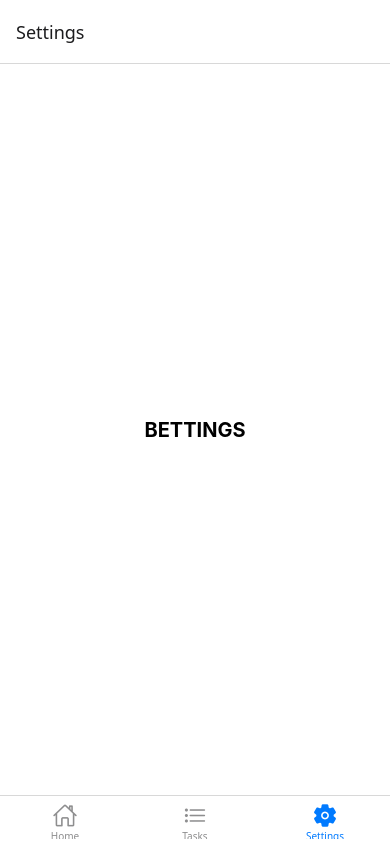
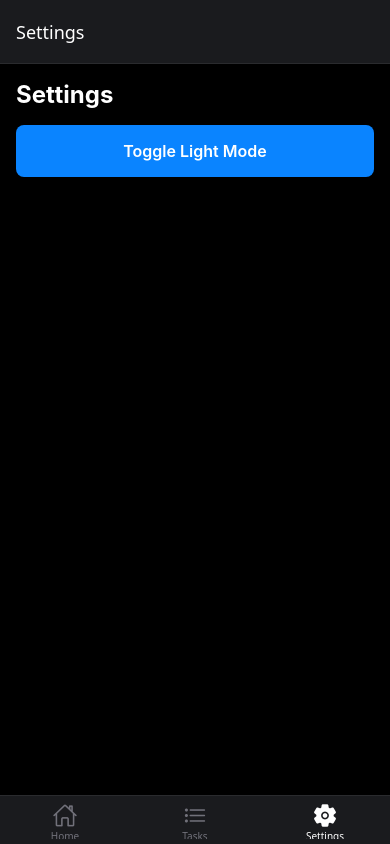
Before and after one commit to hissterical/rntodo, a React Native app: screen /Settings in a window 390 px wide. Built offline with nearby package versions, Linux system fonts and the light colour scheme.

Commit message:
Tacky dark mode added.

```diff
--- a/App.tsx
+++ b/App.tsx
@@ -1,13 +1,16 @@
 // App.tsx
 import React from 'react';
-import { NavigationContainer } from '@react-navigation/native';
-import { AppNavigator } from './src/navigation/AppNavigator';
+import {NavigationContainer} from '@react-navigation/native';
+import {AppNavigator} from './src/navigation/AppNavigator';
+import {ThemeProvider} from './src/context/ThemeContext';
 
 function App() {
   return (
-    <NavigationContainer>
-      <AppNavigator />
-    </NavigationContainer>
+    <ThemeProvider>
+      <NavigationContainer>
+        <AppNavigator />
+      </NavigationContainer>
+    </ThemeProvider>
   );
 }
 
--- a/src/components/SpeechToText.jsx
+++ b/src/components/SpeechToText.jsx
@@ -2,7 +2,7 @@ import React, { useState, useEffect } from 'react';
 import { View, Text, Button, StyleSheet } from 'react-native';
 import Voice from '@react-native-voice/voice';
 
-const SpeechToText = ({ onTextChange }) => {
+const SpeechToText = ({ onTextChange, theme }) => {
   const [text, setText] = useState('');
   const [isListening, setIsListening] = useState(false);
 
@@ -38,7 +38,9 @@ const SpeechToText = ({ onTextChange }) => {
 
   return (
     <View style={styles.container}>
-      <Text style={styles.text}>{text || 'Press the button and speak'}</Text>
+      <Text style={[styles.text, theme === 'dark' && styles.textDark]}>
+        {text || 'Press the button and speak'}
+      </Text>
       <Button title={isListening ? 'Stop' : 'Start'} onPress={isListening ? stopListening : startListening} />
     </View>
   );
@@ -46,7 +48,8 @@ const SpeechToText = ({ onTextChange }) => {
 
 const styles = StyleSheet.create({
   container: { flex: 1, justifyContent: 'center', alignItems: 'center' },
-  text: { fontSize: 18, marginBottom: 20, textAlign: 'center' },
+  text: { fontSize: 18, marginBottom: 20, textAlign: 'center', color: 'black' }, // Default color
+  textDark: { color: 'white' }, // Dark mode color
 });
 
 export default SpeechToText;
--- a/src/components/TaskItem.jsx
+++ b/src/components/TaskItem.jsx
@@ -2,9 +2,9 @@
 import React from 'react';
 import { Text, View, TouchableOpacity, StyleSheet } from 'react-native';
 
-const TaskItem = ({ task, toggleCompletion, deleteTask }) => {
+const TaskItem = ({ task, toggleCompletion, deleteTask, theme }) => {
   return (
-    <View style={styles.taskContainer}>
+    <View style={[styles.taskContainer, theme==='dark' && styles.darkContainer]}>
       <TouchableOpacity style={styles.completeButton} onPress={() => toggleCompletion(task.id)}>
         <Text style={styles.buttonText}>{task.completed ? "[X]" : "[   ]"}</Text>
       </TouchableOpacity>
@@ -31,6 +31,9 @@ const styles = StyleSheet.create({
     borderRadius: 5,
     borderWidth: 1,
     borderColor: '#ccc',
+  },
+  darkContainer: {
+    backgroundColor: '#c5c96d'
   },
   task: {
     fontSize: 18,
--- /dev/null
+++ b/src/context/ThemeContext.jsx
@@ -0,0 +1,52 @@
+import React, { createContext, useContext, useState, useEffect } from 'react';
+import AsyncStorage from '@react-native-async-storage/async-storage';
+
+// da context
+const ThemeContext = createContext();
+
+
+//
+const ThemeProvider = ({ children }) => {
+    const [theme, setTheme] = useState('dark');
+
+    const loadTheme = async () => {
+        try {
+            const savedTheme = await AsyncStorage.getItem('theme');
+            if (savedTheme) {
+                setTheme(savedTheme);
+            }
+        } catch (err) {
+            console.error("THEMECONTEXTLOADINGERROR", err);
+        }
+    }
+
+    useEffect(() => {
+        loadTheme();
+    }, []);
+
+    const toggleTheme = async () => {
+        const newTheme = theme === 'dark' ? 'light' : 'dark';
+        setTheme(newTheme);
+        try {
+            await AsyncStorage.setItem('theme', newTheme);
+        } catch (err) {
+            console.error("THEMECONTEXTSAVINGERROR", err);
+        }
+    };
+
+    return (
+        <ThemeContext.Provider value={{ theme, toggleTheme }}>
+          {children}
+        </ThemeContext.Provider>
+      );
+}
+
+const useTheme = () => {
+    const context = useContext(ThemeContext);
+    if (context === undefined) {
+        throw new Error('useTheme must be used within a ThemeProvider');
+    }
+    return context;
+}
+
+export { ThemeProvider, useTheme };
--- a/src/navigation/AppNavigator.jsx
+++ b/src/navigation/AppNavigator.jsx
@@ -1,31 +1,19 @@
-// src/navigation/AppNavigator.js
 import React from 'react';
 import { createBottomTabNavigator } from '@react-navigation/bottom-tabs';
-import Icon from 'react-native-vector-icons/Ionicons';
 import MainPage from '../screens/MainPage';
 import TasksPage from '../screens/TasksPage';
 import { SettingsPage } from '../screens/SettingsPage';
+import { navBarOptions } from './navBarOptions';
+import { useTheme } from '../context/ThemeContext';
 
 const Tab = createBottomTabNavigator();
 
 export const AppNavigator = () => {
+  const { theme } = useTheme();  // Get the theme here
+
   return (
     <Tab.Navigator
-        screenOptions={({ route }) => ({
-          tabBarIcon: ({ focused, color, size }) => {
-            let iconName;
-
-            if (route.name === 'Home') {
-              iconName = focused ? 'home' : 'home-outline';
-            } else if (route.name === 'Tasks') {
-              iconName = focused ? 'list' : 'list-outline';
-            } else if (route.name === 'Settings') {
-              iconName = focused ? 'settings' : 'settings-outline';
-            }
-
-            return <Icon name={iconName} size={size} color={color} />;
-          },
-        })}
+      screenOptions={(props) => navBarOptions(theme, props)}  // Pass theme here
     >
       <Tab.Screen
         name="Home"
--- /dev/null
+++ b/src/navigation/navBarOptions.js
@@ -0,0 +1,34 @@
+import Icon from 'react-native-vector-icons/Ionicons';
+
+const navBarOptions = (theme, {route}) => ({
+  tabBarIcon: ({focused, color, size}) => {
+    let iconName;
+
+    if (route.name === 'Home') {
+      iconName = focused ? 'home' : 'home-outline';
+    } else if (route.name === 'Tasks') {
+      iconName = focused ? 'list' : 'list-outline';
+    } else if (route.name === 'Settings') {
+      iconName = focused ? 'settings' : 'settings-outline';
+    }
+
+    return <Icon name={iconName} size={size} color={color} />;
+  },
+  tabBarStyle: {
+    backgroundColor: theme === 'dark' ? '#1A1B1E' : '#FFFFFF',
+    borderTopColor: theme === 'dark' ? '#2A2B2E' : '#E5E5EA',
+  },
+  // Tab bar icon and label color
+  tabBarActiveTintColor: theme === 'dark' ? '#FFFFFF' : '#007AFF',
+  tabBarInactiveTintColor: theme === 'dark' ? '#71717A' : '#8E8E93',
+  // Header style
+  headerStyle: {
+    backgroundColor: theme === 'dark' ? '#1A1B1E' : '#FFFFFF',
+    borderBottomColor: theme === 'dark' ? '#2A2B2E' : '#E5E5EA',
+    borderBottomWidth: 1,
+  },
+  // Header text color
+  headerTintColor: theme === 'dark' ? '#FFFFFF' : '#000000',
+});
+
+export { navBarOptions };
--- a/src/screens/MainPage.jsx
+++ b/src/screens/MainPage.jsx
@@ -4,12 +4,16 @@ import { GestureHandlerRootView, ScrollView } from "react-native-gesture-handler
 import AsyncStorage from "@react-native-async-storage/async-storage";
 import { sendToLLM } from "../api/Gemini";
 import SpeechToText from "../components/SpeechToText";
+import { useTheme } from '../context/ThemeContext';
 
 export default function MainPage() {
   const [userMsg, setUserMsg] = useState("");
   const [tasks, setTasks] = useState([]);
   const [llmMessage, setLlmMessage] = useState("");
   const [transcript, setTranscript] = useState("");
+
+  const {theme} = useTheme();
+  const styles = createStyles(theme);
 
   useEffect(() => {
     const loadTasks = async () => {
@@ -45,7 +49,7 @@ export default function MainPage() {
   return (
     <View style={styles.container}>
 
-      <SpeechToText onTextChange={onTranscriptChange} />
+      <SpeechToText onTextChange={onTranscriptChange} theme={theme}/>
 
 
     <GestureHandlerRootView>
@@ -53,6 +57,7 @@ export default function MainPage() {
         <Text>{transcript}</Text>
       </ScrollView>
       <TextInput
+        placeholderTextColor={theme === 'dark' ? '#71717A' : '#A1A1AA'}
         style={styles.input}
         value={userMsg}
         onChangeText={(text) => setUserMsg(text)}
@@ -71,28 +76,31 @@ export default function MainPage() {
   );
 }
 
-const styles = StyleSheet.create({
+const createStyles = (theme) => StyleSheet.create({
   input: {
     borderWidth: 1,
-    borderColor: "#ccc",
+    borderColor: theme === 'dark' ? '#2A2B2E' : '#ccc',
     padding: 10,
     marginBottom: 10,
     borderRadius: 5,
-    backgroundColor: "#fff",
+    backgroundColor: theme === 'dark' ? '#1A1B1E' : '#fff',
+    color: theme === 'dark' ? '#fff' : '#000',
     width: 300,
   },
   container: {
     flex: 1,
     justifyContent: "center",
     alignItems: "center",
+    backgroundColor: theme === 'dark' ? '#1A1B1E' : '#fff',
   },
   text: {
     fontSize: 24,
+    color: theme === 'dark' ? '#fff' : '#000',
   },
   llmMessage: {
     marginTop: 20,
     fontSize: 18,
-    color: "gray",
+    color: theme === 'dark' ? '#A1A1AA' : 'gray',
     textAlign: "center",
   },
 });
--- a/src/screens/SettingsPage.jsx
+++ b/src/screens/SettingsPage.jsx
@@ -1,24 +1,22 @@
-// src/screens/SettingsPage.js
 import React from 'react';
-import { View, Text, StyleSheet } from 'react-native';
+import { View, Text, TouchableOpacity } from 'react-native';
+import { useTheme } from '../context/ThemeContext';
+import { createGlobalStyles } from '../styles/GlobalStyles';
 
-export const SettingsPage = () => {
+const SettingsPage = () => {
+  const { theme, toggleTheme } = useTheme();
+  const styles = createGlobalStyles(theme);
+
   return (
     <View style={styles.container}>
-        <Text style={styles.title}> BETTINGS </Text>
+      <Text style={styles.heading}>Settings</Text>
+      <TouchableOpacity style={styles.button} onPress={toggleTheme}>
+        <Text style={styles.buttonText}>
+          Toggle {theme === 'light' ? 'Dark' : 'Light'} Mode
+        </Text>
+      </TouchableOpacity>
     </View>
   );
 };
 
-const styles = StyleSheet.create({
-  container: {
-    flex: 1,
-    justifyContent: 'center',
-    alignItems: 'center',
-    backgroundColor: '#fff',
-  },
-  title: {
-    fontSize: 20,
-    fontWeight: 'bold',
-  },
-});
+export {SettingsPage};
--- a/src/screens/TasksPage.jsx
+++ b/src/screens/TasksPage.jsx
@@ -7,10 +7,15 @@ import TaskItem from "../components/TaskItem";
 import TaskInput from "../components/TaskInput";
 import addTask from "../utils/TaskUtils"; // Keep the utility function
 
+import { useTheme } from "../context/ThemeContext";
+
 export default function TasksPage() {
   const [task, setTask] = useState("");
   const [tasks, setTasks] = useState([]);
   const isFocused = useIsFocused(); // Get the focused state of the screen
+
+  const {theme} = useTheme();
+  const styles = createStyles(theme);
 
   const loadTasks = async () => {
     const savedTasks = await AsyncStorage.getItem("tasks");
@@ -59,6 +64,7 @@ export default function TasksPage() {
             task={item}
             toggleCompletion={toggleTaskCompletion}
             deleteTask={deleteTask}
+            theme={theme}
           />
         )}
       />
@@ -66,10 +72,11 @@ export default function TasksPage() {
   );
 }
 
-const styles = StyleSheet.create({
+const createStyles = (mode) => StyleSheet.create({
   container: {
     flex: 1,
     paddingTop: 20,
     paddingHorizontal: 10,
+    backgroundColor: mode === 'dark' ? '#1A1B1E' : '#fff',
   },
 });
--- /dev/null
+++ b/src/styles/GlobalStyles.js
@@ -0,0 +1,46 @@
+import { theme } from './theme';
+import {StyleSheet} from 'react-native';
+
+
+export const createGlobalStyles = (mode) =>
+    StyleSheet.create({
+    //   container: {
+    //     flex: 1,
+    //     justifyContent: 'center',
+    //     backgroundColor: theme[mode].colors.background,
+    //     alignItems: 'center',
+    //     backgroundColor: '#fff',
+    //   },
+      title: {
+        fontSize: 20,
+        fontWeight: 'bold',
+        color: theme[mode].colors.text,
+
+      },
+      container: {
+        flex: 1,
+        backgroundColor: theme[mode].colors.background,
+        padding: theme[mode].spacing.md,
+      },
+      text: {
+        color: theme[mode].colors.text,
+        fontSize: 16,
+      },
+      heading: {
+        color: theme[mode].colors.text,
+        fontSize: 24,
+        fontWeight: 'bold',
+        marginBottom: theme[mode].spacing.md,
+      },
+      button: {
+        backgroundColor: theme[mode].colors.primary,
+        padding: theme[mode].spacing.md,
+        borderRadius: 8,
+        alignItems: 'center',
+      },
+      buttonText: {
+        color: '#FFFFFF',
+        fontSize: 16,
+        fontWeight: '600',
+      },
+  });
--- /dev/null
+++ b/src/styles/theme.js
@@ -0,0 +1,34 @@
+export const theme = {
+    light: {
+      colors: {
+        background: '#FFFFFF',
+        text: '#000000',
+        primary: '#007AFF',
+        secondary: '#5856D6',
+        border: '#E5E5EA',
+      },
+      spacing: {
+        xs: 4,
+        sm: 8,
+        md: 16,
+        lg: 24,
+        xl: 32,
+      },
+    },
+    dark: {
+      colors: {
+        background: '#000000',
+        text: '#FFFFFF',
+        primary: '#0A84FF',
+        secondary: '#5E5CE6',
+        border: '#38383A',
+      },
+      spacing: {
+        xs: 4,
+        sm: 8,
+        md: 16,
+        lg: 24,
+        xl: 32,
+      },
+    },
+  };
```
Also changed, not shown: src/screens/styles/SettingsStyles.js (added, +46 -0 lines). Lines whose indentation alone changed are shown as unchanged.
